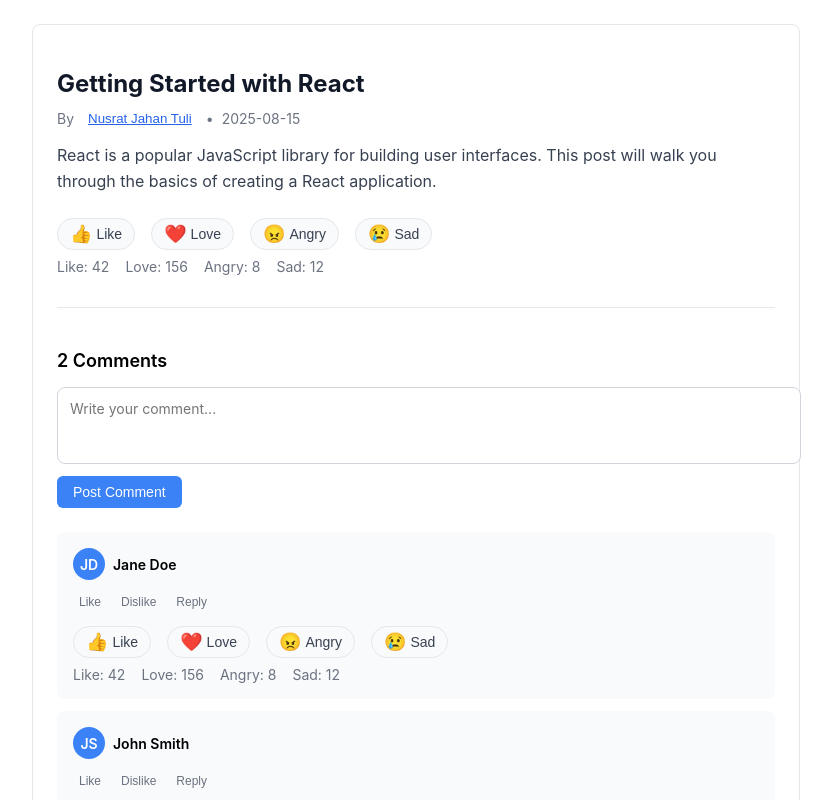
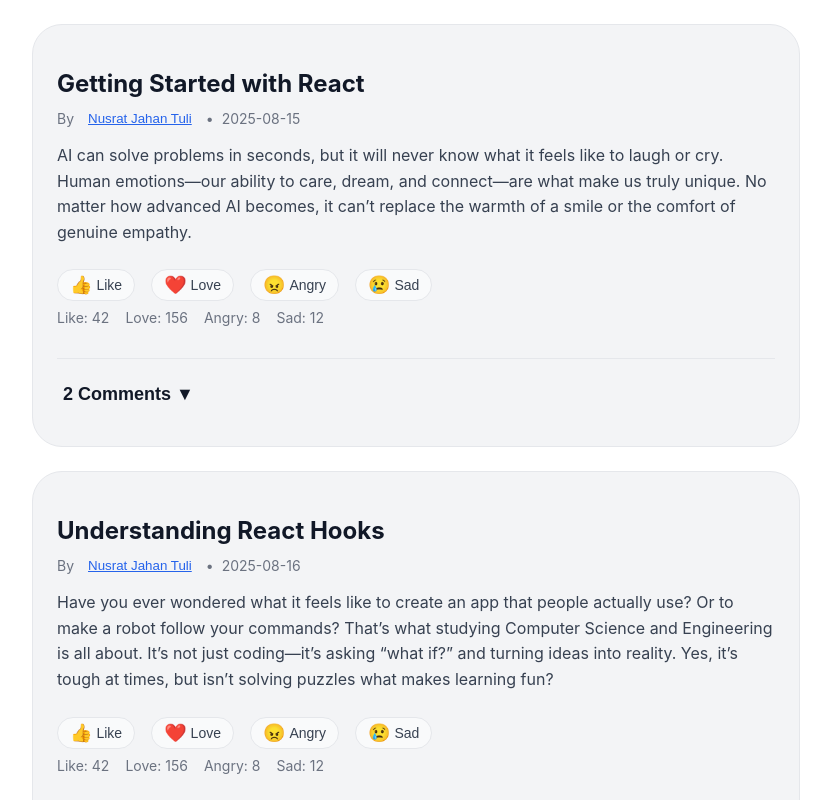
Before and after one commit to tuwuli07/CSE_2200_Assignment, a React (Create React App) app: page / in a window 1280 px wide. Shown: the top 800 px of the page, without its empty margins (224-1056 px from the left). Built offline with nearby package versions, Linux system fonts and the light colour scheme.

Commit message:
third commit

```diff
--- a/src/components/AuthorProfile.jsx
+++ b/src/components/AuthorProfile.jsx
@@ -1,7 +1,14 @@
-import React from 'react';
+import React, { useState } from 'react';
 
 const AuthorProfile = ({ authorId, onBack }) => {
   const author = `Nusrat Jahan Tuli ${authorId}`;
+  const [profileImage, setProfileImage] = useState(null);
+
+  const handleImageChange = (e) => {
+    if (e.target.files && e.target.files[0]) {
+      setProfileImage(URL.createObjectURL(e.target.files[0]));
+    }
+  };
 
   return (
     <div style={{ maxWidth: '768px', margin: '0 auto', padding: '24px' }}>
@@ -29,12 +36,24 @@
           margin: '0 auto 16px',
           display: 'flex',
           alignItems: 'center',
-          justifyContent: 'center'
+          justifyContent: 'center',
+          overflow: 'hidden'
         }}>
-          <span style={{ color: 'white', fontSize: '24px', fontWeight: 'bold' }}>
-            {author.split(' ').map(n => n[0]).join('')}
-          </span>
+          {profileImage ? (
+            <img src={profileImage} alt="Profile" style={{ width: '100%', height: '100%', objectFit: 'cover' }} />
+          ) : (
+            <span style={{ color: 'white', fontSize: '24px', fontWeight: 'bold' }}>
+              {author.split(' ').map(n => n[0]).join('')}
+            </span>
+          )}
         </div>
+
+        <input
+          type="file"
+          onChange={handleImageChange}
+          accept="image/*"
+          style={{ display: 'block', margin: '0 auto 16px' }}
+        />
 
         <h2 style={{ fontSize: '30px', fontWeight: 'bold', marginBottom: '8px' }}>{author}</h2>
         <p style={{ color: '#6b7280', marginBottom: '16px' }}>Student of AUST CSE</p>
--- a/src/components/BlogPost.jsx
+++ b/src/components/BlogPost.jsx
@@ -1,12 +1,14 @@
-import React from 'react';
+import React, { useState } from 'react';
 import Reaction from './Reaction';
 import Comment from './Comment';
 
 const BlogPost = ({ post, onAuthorClick }) => {
+  const [showComments, setShowComments] = useState(false);
+
   return (
     <article style={{
-      backgroundColor: 'white',
-      borderRadius: '8px',
+      backgroundColor: '#f3f4f6',
+      borderRadius: '30px',
       border: '1px solid #e5e7eb',
       padding: '24px',
       marginBottom: '24px'
@@ -48,10 +50,23 @@
       <Reaction postId={post.id} />
 
       <div style={{ marginTop: '32px', borderTop: '1px solid #e5e7eb', paddingTop: '24px' }}>
-        <h3 style={{ fontSize: '18px', fontWeight: '600', marginBottom: '16px' }}>
-          {post.comments.length} Comments
-        </h3>
+        <button
+          onClick={() => setShowComments(!showComments)}
+          style={{
+            fontSize: '18px',
+            fontWeight: '600',
+            marginBottom: '16px',
+            border: 'none',
+            background: 'none',
+            cursor: 'pointer',
+            color: '#111827'
+          }}
+        >
+          {post.comments.length} Comments {showComments ? '▲' : '▼'}
+        </button>
 
+        {showComments && (
+          <>
             <div style={{ marginBottom: '24px' }}>
               <textarea
                 placeholder="Write your comment..."
@@ -94,6 +109,8 @@
                 <Comment key={comment.id} comment={comment} />
               ))}
             </div>
+          </>
+        )}
       </div>
     </article>
   );
--- a/src/components/Comment.jsx
+++ b/src/components/Comment.jsx
@@ -31,22 +31,9 @@
       <p style={{ color: '#374151', fontSize: '14px', marginBottom: '12px', lineHeight: '1.5' }}>
         {comment.content}
       </p>
-      <div style={{ display: 'flex', gap: '8px' }}>
-        <button style={buttonStyle}>Like</button>
-        <button style={buttonStyle}>Dislike</button>
-        <button style={buttonStyle}>Reply</button>
-      </div>
       <Reaction postId={`comment-${comment.id}`} type="comment" />
     </div>
   );
 };
 
-const buttonStyle = {
-  fontSize: '12px',
-  color: '#6b7280',
-  cursor: 'pointer',
-  border: 'none',
-  background: 'none'
-};
-
 export default Comment;
--- a/src/components/Home.jsx
+++ b/src/components/Home.jsx
@@ -8,10 +8,10 @@
     authorId: 1,
     authorName: 'Nusrat Jahan Tuli',
     date: '2025-08-15',
-    content: 'React is a popular JavaScript library for building user interfaces. This post will walk you through the basics of creating a React application.',
+    content: 'AI can solve problems in seconds, but it will never know what it feels like to laugh or cry. Human emotions—our ability to care, dream, and connect—are what make us truly unique. No matter how advanced AI becomes, it can’t replace the warmth of a smile or the comfort of genuine empathy.',
     comments: [
-      { id: 1, author: 'Jane Doe', text: 'Great introduction!' },
-      { id: 2, author: 'John Smith', text: 'Looking forward to more content.' },
+      { id: 1, author: 'Commenter 1', text: 'Great introduction!' },
+      { id: 2, author: 'Commenter 2', text: 'Looking forward to more content.' },
     ],
   },
   {
@@ -20,7 +20,7 @@
     authorId: 1,
     authorName: 'Nusrat Jahan Tuli',
     date: '2025-08-16',
-    content: 'React Hooks are functions that let you “hook into” React state and lifecycle features from function components. This post will explore some of the most commonly used hooks.',
+    content: 'Have you ever wondered what it feels like to create an app that people actually use? Or to make a robot follow your commands? That’s what studying Computer Science and Engineering is all about. It’s not just coding—it’s asking “what if?” and turning ideas into reality. Yes, it’s tough at times, but isn’t solving puzzles what makes learning fun?',
     comments: [],
   },
 ];
```
Lines whose indentation alone changed are shown as unchanged.
